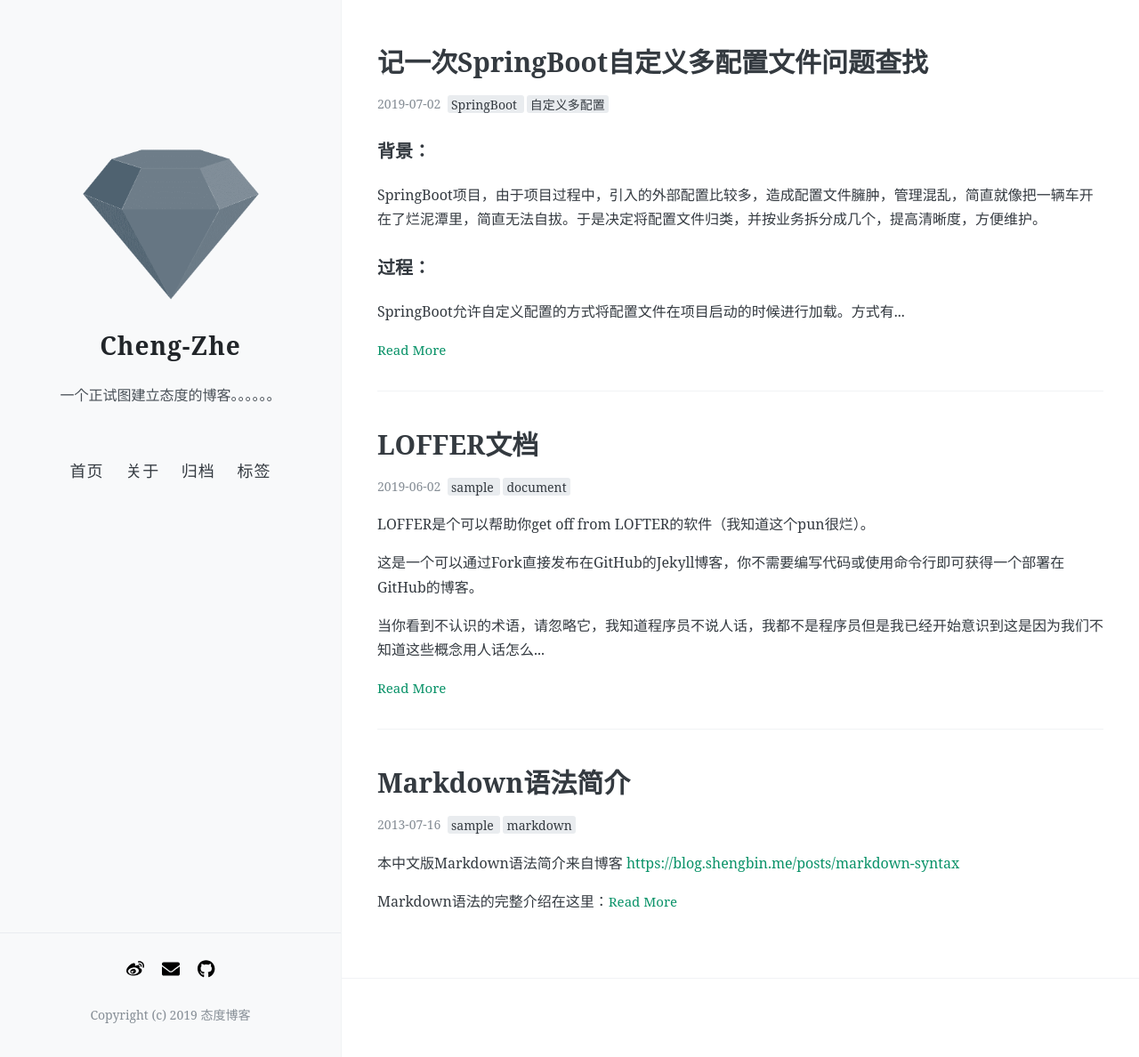
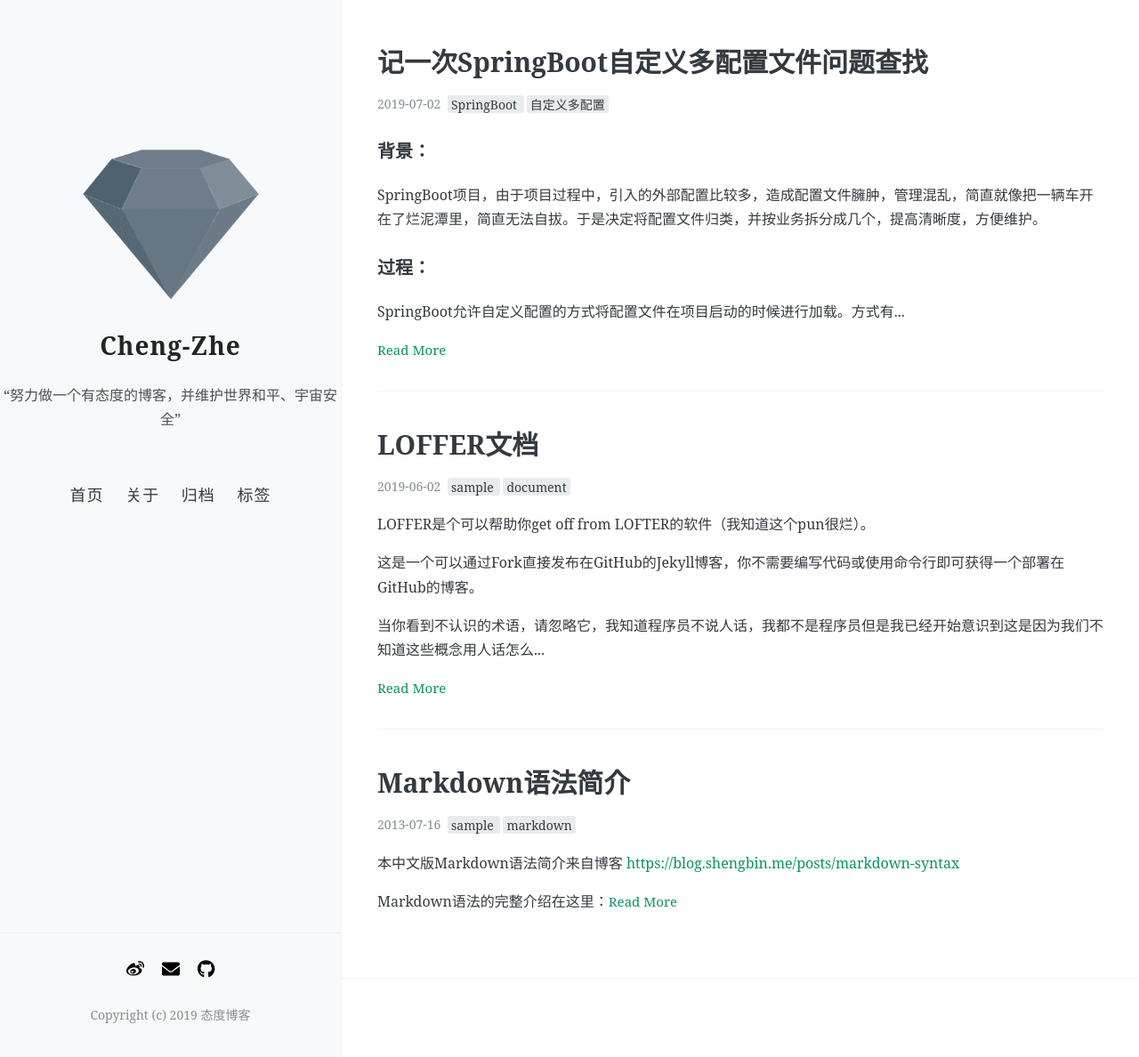
Before and after one commit to lxzchen/blog, a Jekyll site: the page built from index.html, in a window 1280 px wide and 1188 px high. Shown: the whole window at 89% size. Built offline with Jekyll 4.4.1, drawn with Linux system fonts in a browser that asks for light colours; nearby versions of some CDN libraries; the list of posts is cut into pages by our own code.

Commit message:
modify config

```diff
--- a/_config.yml
+++ b/_config.yml
@@ -7,7 +7,7 @@
 # 井号后面的文字是说明文档，不会被程序读取。
 name: Cheng-Zhe
 # 描述/签名
-description: 一个正试图建立态度的博客。。。。。。
+description: “努力做一个有态度的博客，并维护世界和平、宇宙安全”
 
 #
 # 下面的设定都是可选的
```
